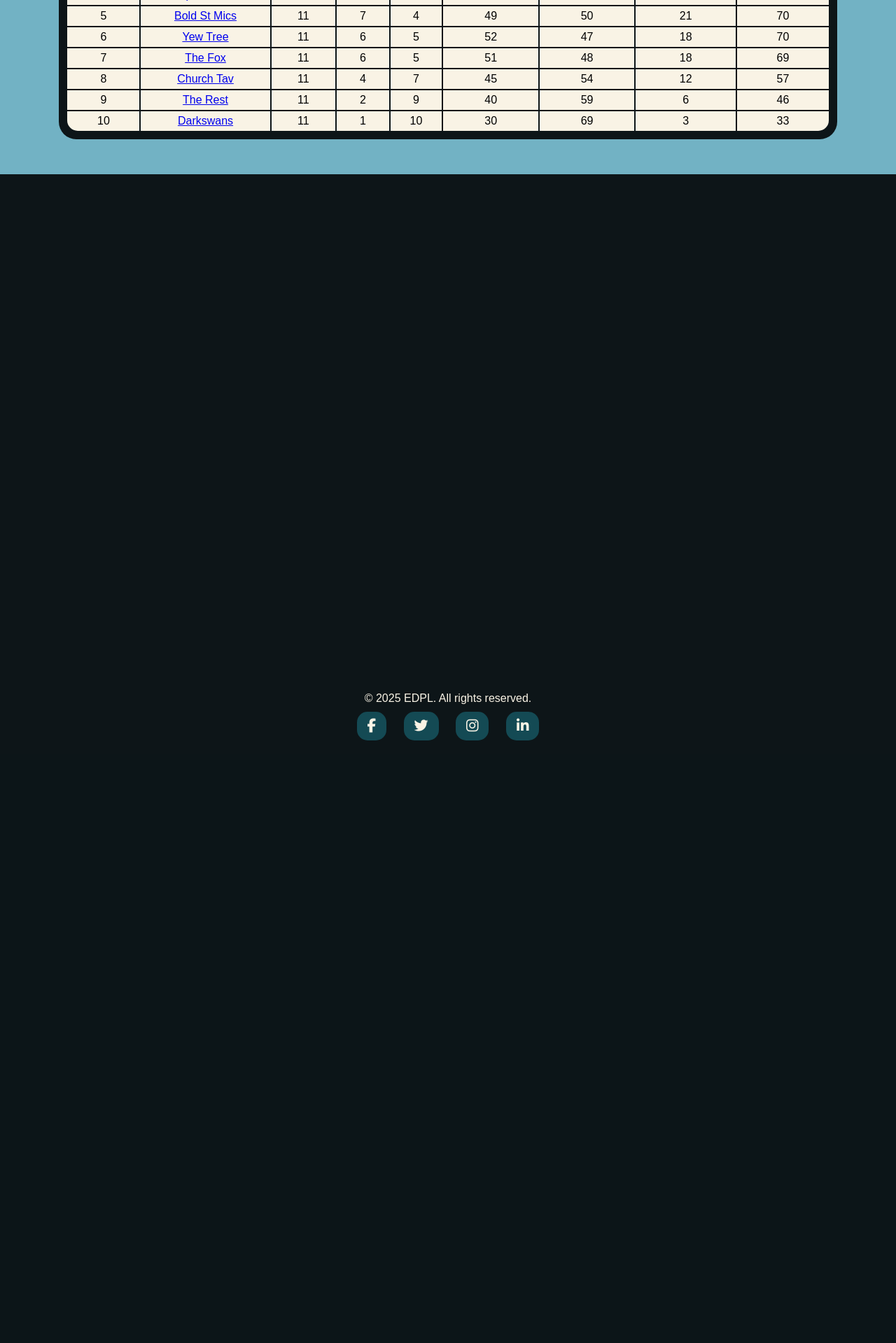
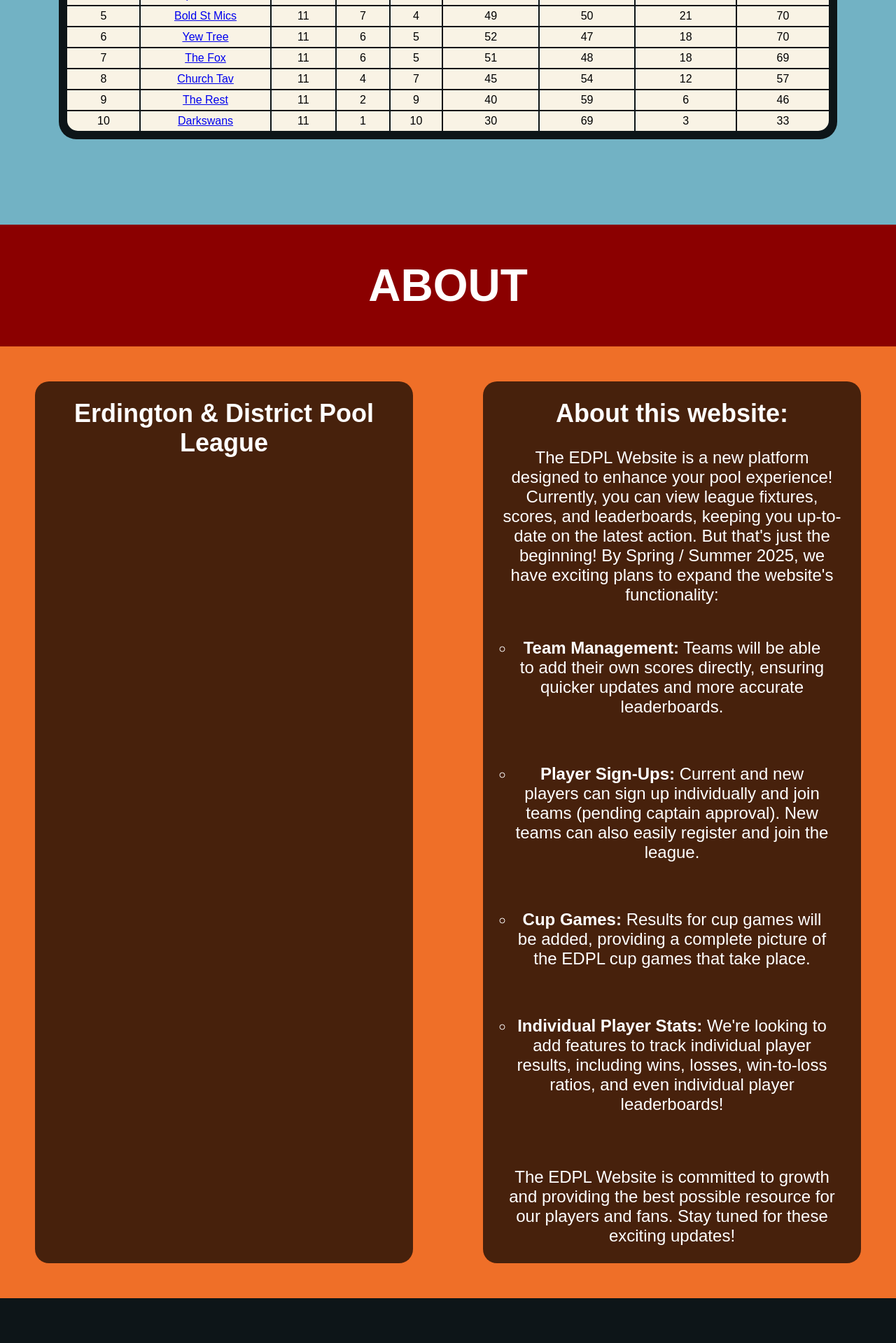
Before and after one commit to Jawrynx/ErdPL, a Django app: page / in a window 1280 px wide. Shown: the part 2132-4051 px from the top of the page at 70% size. Before the commit the page ends 3190 px from the top, so only its background shows below. Run offline with Django 5.2, Linux system fonts and the light colour scheme; data comes from the database, SQL or seed files in the repository; some libraries are stand-ins or nearby versions.

Commit message:
Added Some About info for website. Enhanced Profile Team Banner as styling looked awful!

```diff
--- a/static/css/style.css
+++ b/static/css/style.css
@@ -335,6 +335,41 @@ nav li a,
     color: var(--erdpl-text-primary);
 }
 
+
+/* About */
+
+
+.about {
+    background-color: var(--erdpl-text-secondary);
+}
+
+.about > h1 {
+    padding: 50px 0px;
+    font-size: 4rem;
+    text-align: center;
+    color: white;
+    background-color: darkred;
+}
+
+.about-container {
+    display: grid;
+    grid-template-columns: 1fr 1fr;
+}
+
+.about-info {
+    background-color: rgba(0,0,0,0.7);
+    margin: 50px;
+    text-align: center;
+    padding: 25px;
+    border-radius: 20px;
+    color: white;
+    font-size: 1.5rem;
+}
+
+.about-info > ul > li {
+    margin: 20px;
+    list-style: circle;
+}
 
 
 
--- a/templates/home.html
+++ b/templates/home.html
@@ -10,7 +10,7 @@
         <em>EST :- 1976</em>
         <p>North Birmingham based pool league, hosting leagues and tournaments in 8-Ball Pool across the region.</p>
         <div class="register-button">
-            <a href="#">Register <span> from Spring/Summer 2025</span></a>
+            <a href="#about">Register <span> from Spring/Summer 2025</span></a>
         </div>
     </div>
 
@@ -86,5 +86,38 @@
                 </tbody>
             </table>
         {% endfor %}
+        <h4 id="about">
+        <br><br><br><br>
+    </div>
+    <div class="about">
+        <h1>ABOUT</h1>
+        <div class="about-container">
+            <div class="about-info">
+                <h2>Erdington & District Pool League</h2>
+                <br>
+                <p></p>
+            </div>
+            <div class="about-info">
+                <h2>About this website:</h2>
+                <br>
+                <p>
+                    The EDPL Website is a new platform designed to enhance your pool experience! Currently, you can view league fixtures, scores, and leaderboards, keeping you up-to-date on the latest action. But that's just the beginning! By Spring / Summer 2025, we have exciting plans to expand the website's functionality:
+                    <br>
+                    <ul>
+                        <br>
+                        <li><strong>Team Management:</strong> Teams will be able to add their own scores directly, ensuring quicker updates and more accurate leaderboards.</li>
+                        <br>
+                        <li><strong>Player Sign-Ups:</strong>  Current and new players can sign up individually and join teams (pending captain approval). New teams can also easily register and join the league.</li>
+                        <br>
+                        <li><strong>Cup Games:</strong> Results for cup games will be added, providing a complete picture of the EDPL cup games that take place.</li>
+                        <br>
+                        <li><strong>Individual Player Stats:</strong>  We're looking to add features to track individual player results, including wins, losses, win-to-loss ratios, and even individual player leaderboards! </li>
+                        <br>
+                    </ul>
+                    <br>
+                    The EDPL Website is committed to growth and providing the best possible resource for our players and fans. Stay tuned for these exciting updates!
+                </p>
+            </div>
+        </div>
     </div>
 {% endblock %}
```
Also changed, not shown: other parts of static/css/style.css (+20 -7 lines).
